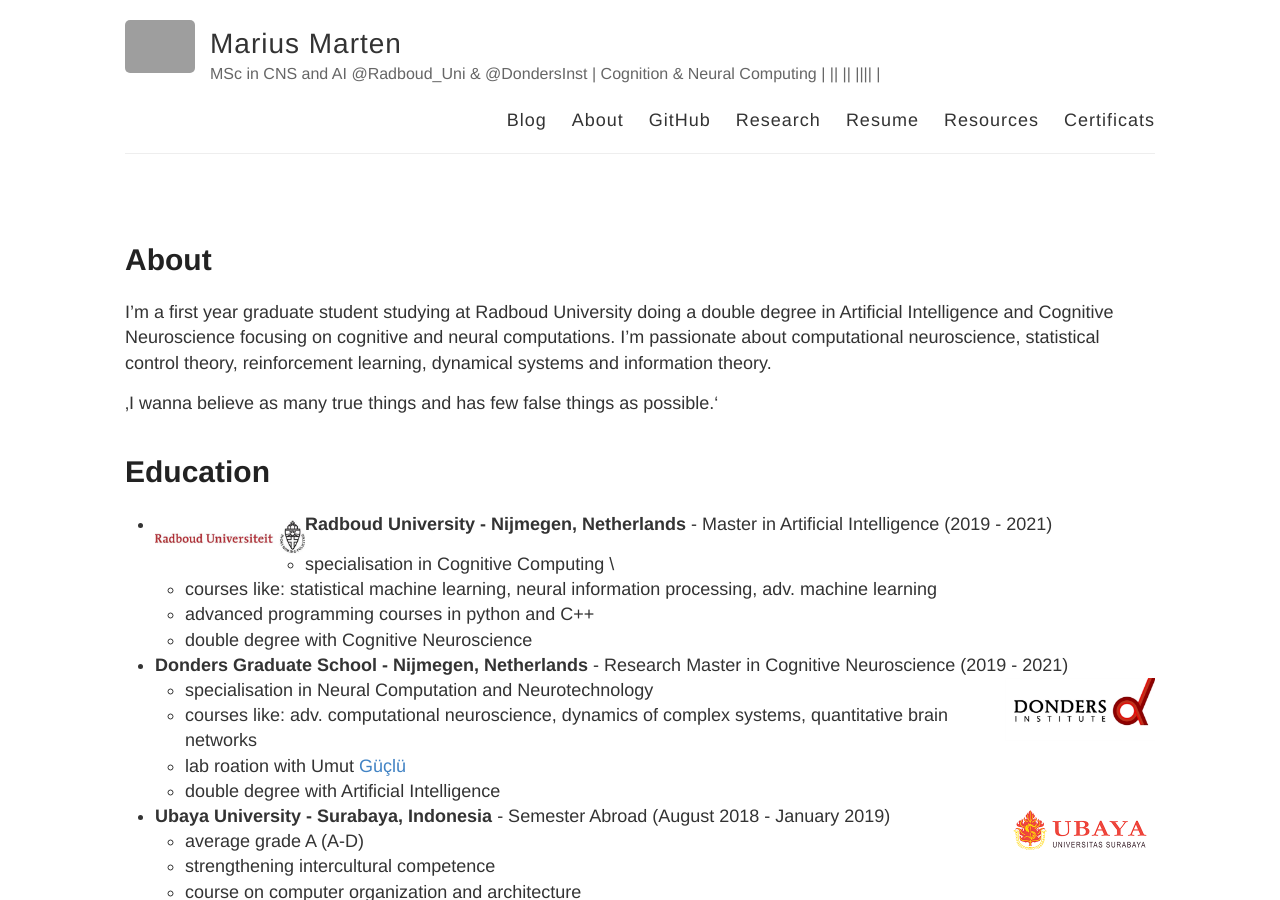
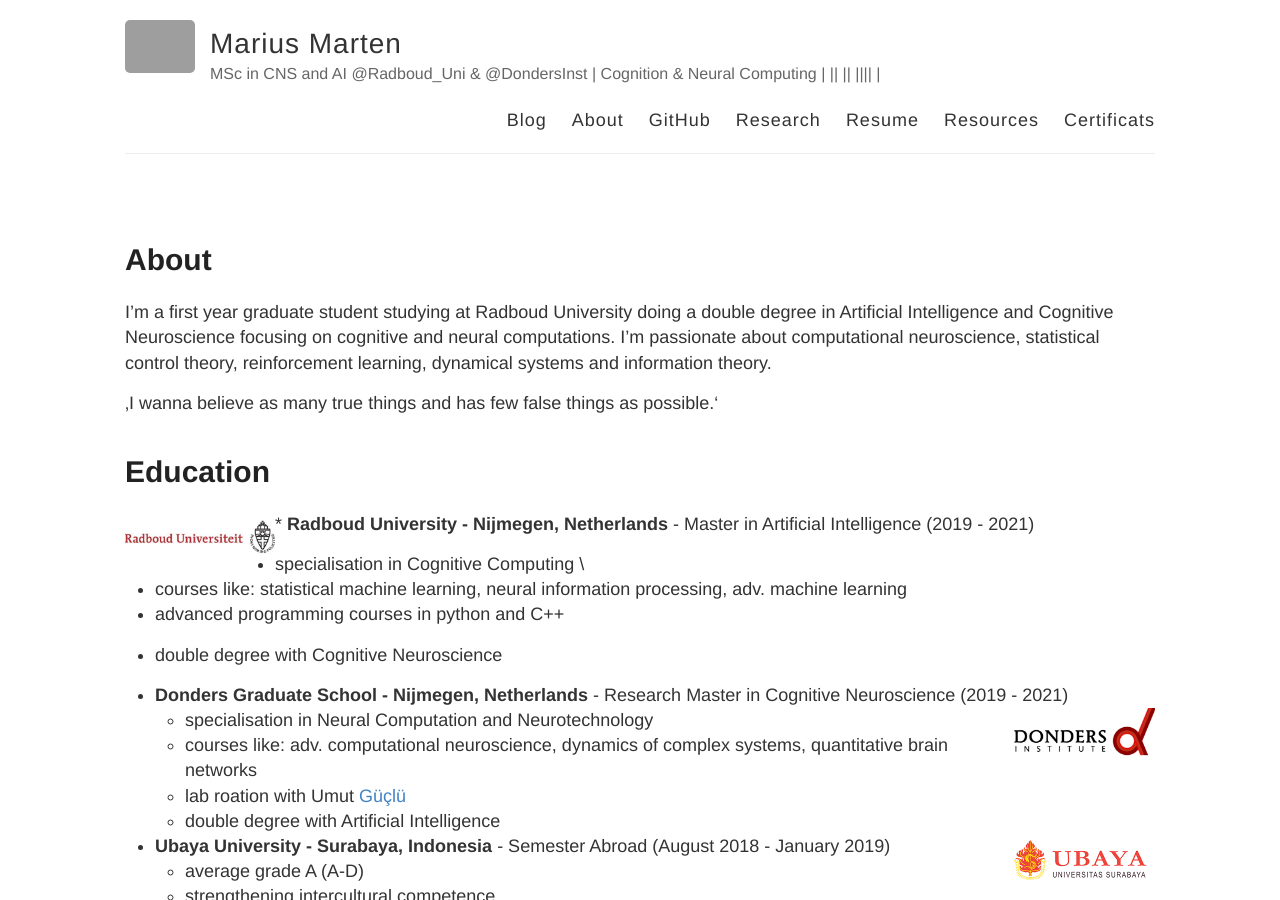
Before and after one commit to Mariusmarten/mariusmarten.github.io, a Jekyll site: the page built from about.md, in a window 1280 px wide and 900 px high. Built offline with Jekyll 4.4.1, drawn with Linux system fonts in a browser that asks for light colours; grey boxes are pictures that could not be loaded.

Commit message:
Update about.md

```diff
--- a/about.md
+++ b/about.md
@@ -11,8 +11,7 @@ I'm a first year graduate student studying at Radboud University doing a double
 
 # Education
 
-* **Radboud University - Nijmegen, Netherlands** - Master in Artificial Intelligence (2019 - 2021) <img align="left" src="/assets/radboud _logo.jpg" width="150">
-
+<img align="left" src="/assets/radboud _logo.jpg" width="150"> * **Radboud University - Nijmegen, Netherlands** - Master in Artificial Intelligence (2019 - 2021)
   - specialisation in Cognitive Computing \\
   - courses like: statistical machine learning, neural information processing, adv. machine learning
   - advanced programming courses in python and C++
```
